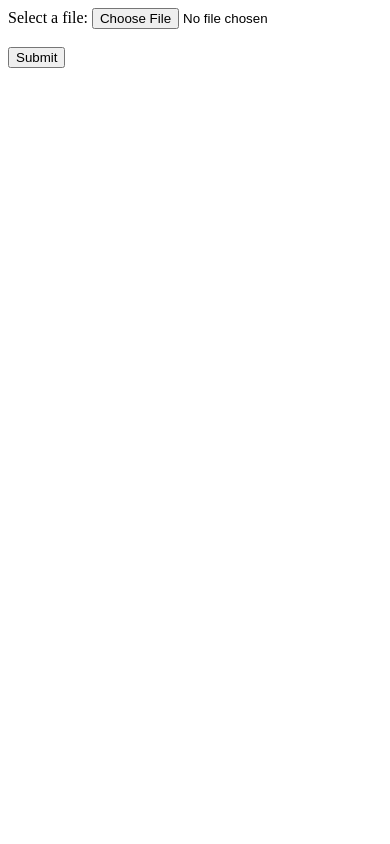
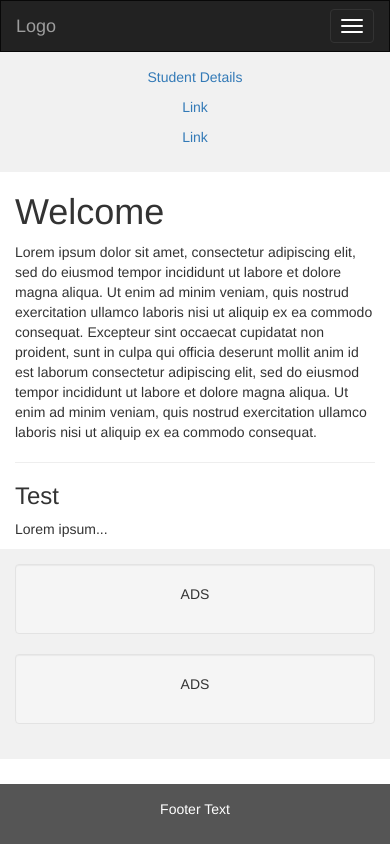
Before and after one commit to IlmanAhmad/University_Website_Project, a Django app: template idu_app/templates/idu_app/home.html in a window 390 px wide. Run offline with Django 3.2, Linux system fonts and the light colour scheme; the template is opened without the code that fills it, so the values that code supplies are empty; some libraries are stand-ins or nearby versions.

Commit message:
Added demo for student registeration form

```diff
--- /dev/null
+++ b/idu_app/static/idu_app/home.css
@@ -0,0 +1,18 @@
+/* Set height of the grid so .sidenav can be 100% (adjust as needed) */
+.row.content {height: 450px}
+
+/* Set gray background color and 100% height */
+.sidenav {
+  padding-top: 20px;
+  background-color: #f1f1f1;
+  height: 1250px;
+}
+
+/* On small screens, set height to 'auto' for sidenav and grid */
+@media screen and (max-width: 767px) {
+  .sidenav {
+    height: auto;
+    padding: 15px;
+  }
+  .row.content {height:auto;}
+}
--- /dev/null
+++ b/idu_app/templates/idu_app/basic.html
@@ -0,0 +1,76 @@
+<!DOCTYPE html>
+<html lang="en">
+
+<head>
+    <title>{% block title %} {% endblock %}</title>
+    <meta charset="utf-8">
+    <meta name="viewport" content="width=device-width, initial-scale=1">
+    <link rel="stylesheet" href="https://maxcdn.bootstrapcdn.com/bootstrap/3.4.1/css/bootstrap.min.css">
+    <script src="https://ajax.googleapis.com/ajax/libs/jquery/3.5.1/jquery.min.js"></script>
+    <script src="https://maxcdn.bootstrapcdn.com/bootstrap/3.4.1/js/bootstrap.min.js"></script>
+    {% block js %} {% endblock %}
+    <style>
+        /* Remove the navbar's default margin-bottom and rounded borders */
+        .navbar {
+            margin-bottom: 0;
+            border-radius: 0;
+        }
+
+        /* Set black background color, white text and some padding */
+        footer {
+            position: fixed;
+            left: 0;
+            bottom: 0;
+            width: 100%;
+            background-color: #555;
+            color: white;
+            padding: 15px;
+        }
+        .fade{
+            opacity:inherit;
+        }
+    </style>
+    {% block css %} {% endblock %}
+</head>
+
+<body>
+    <nav class="navbar navbar-inverse">
+        <div class="container-fluid">
+            <div class="navbar-header">
+                <button type="button" class="navbar-toggle" data-toggle="collapse" data-target="#myNavbar">
+                    <span class="icon-bar"></span>
+                    <span class="icon-bar"></span>
+                    <span class="icon-bar"></span>
+                </button>
+                <a class="navbar-brand" href="#">Logo</a>
+            </div>
+            <div class="collapse navbar-collapse" id="myNavbar">
+                <ul class="nav navbar-nav">
+                    <li class="active"><a href="/home">Home</a></li>
+                    <li><a href="#">About</a></li>
+                    <li><a href="#">Projects</a></li>
+                    <li><a href="#">Contact</a></li>
+                </ul>
+                <ul class="nav navbar-nav navbar-right">
+                    <li><a href="#"><span class="glyphicon glyphicon-log-in"></span> Login</a></li>
+                </ul>
+            </div>
+        </div>
+    </nav>
+    <!-- Loop for displaying messages -->
+    {% for message in messages %}
+    <div class="alert alert-{{ message.tags }} mb-0 alert-dismissible fade show" role="alert">
+        <strong>Message: </strong> {{ message }}
+        <button type="button" class="close" data-dismiss="alert" aria-label="Close">
+            <span aria-hidden="true">&times;</span>
+        </button>
+    </div>
+    {% endfor %}
+    {% block body %} {% endblock %}
+    <footer class="container-fluid text-center">
+        <p>Footer Text</p>
+    </footer>
+
+</body>
+
+</html>
--- a/idu_app/templates/idu_app/home.html
+++ b/idu_app/templates/idu_app/home.html
@@ -1,20 +1,110 @@
-<!DOCTYPE html>
+{% extends 'idu_app/basic.html' %}
+{% load static %}
+<!-- <!DOCTYPE html>
 <html lang="en">
+<head>
+  <title>Bootstrap Example</title>
+  <meta charset="utf-8">
+  <meta name="viewport" content="width=device-width, initial-scale=1">
+  <link rel="stylesheet" href="https://maxcdn.bootstrapcdn.com/bootstrap/3.4.1/css/bootstrap.min.css">
+  <link rel="stylesheet" href="{% static 'idu_app/home.css' %}">
+  <script src="https://ajax.googleapis.com/ajax/libs/jquery/3.5.1/jquery.min.js"></script>
+  <script src="https://maxcdn.bootstrapcdn.com/bootstrap/3.4.1/js/bootstrap.min.js"></script>
+</head>
+<body>
 
-<head>
-    <meta charset="UTF-8">
-    <meta name="viewport" content="width=device-width, initial-scale=1.0">
-    <title>Document</title>
-</head>
+<nav class="navbar navbar-inverse">
+  <div class="container-fluid">
+    <div class="navbar-header">
+      <button type="button" class="navbar-toggle" data-toggle="collapse" data-target="#myNavbar">
+        <span class="icon-bar"></span>
+        <span class="icon-bar"></span>
+        <span class="icon-bar"></span>
+      </button>
+      <a class="navbar-brand" href="#">Logo</a>
+    </div>
+    <div class="collapse navbar-collapse" id="myNavbar">
+      <ul class="nav navbar-nav">
+        <li class="active"><a href="#">Home</a></li>
+        <li><a href="#">About</a></li>
+        <li><a href="#">Projects</a></li>
+        <li><a href="#">Contact</a></li>
+      </ul>
+      <ul class="nav navbar-nav navbar-right">
+        <li><a href="#"><span class="glyphicon glyphicon-log-in"></span> Login</a></li>
+      </ul>
+    </div>
+  </div>
+</nav>
 
-<body>
-    <div class="container mx-3 mt-3">
-        <form method="POST" action="/home/" enctype="multipart/form-data"> {% csrf_token %}
-            <label for="myfile">Select a file:</label>
-            <input type="file" id="myfile" name="excelfile"><br><br>
-            <button type="submit">Submit</button>
-        </form>
+<div class="container-fluid text-center">
+  <div class="row content">
+    <div class="col-sm-2 sidenav">
+      <p><a href="#">Link</a></p>
+      <p><a href="#">Link</a></p>
+      <p><a href="#">Link</a></p>
     </div>
+    <div class="col-sm-8 text-left">
+      <h1>Welcome</h1>
+      <p>Lorem ipsum dolor sit amet, consectetur adipiscing elit, sed do eiusmod tempor incididunt ut labore et dolore magna aliqua. Ut enim ad minim veniam, quis nostrud exercitation ullamco laboris nisi ut aliquip ex ea commodo consequat. Excepteur sint occaecat cupidatat non proident, sunt in culpa qui officia deserunt mollit anim id est laborum consectetur adipiscing elit, sed do eiusmod tempor incididunt ut labore et dolore magna aliqua. Ut enim ad minim veniam, quis nostrud exercitation ullamco laboris nisi ut aliquip ex ea commodo consequat.</p>
+      <hr>
+      <h3>Test</h3>
+      <p>Lorem ipsum...</p>
+    </div>
+    <div class="col-sm-2 sidenav">
+      <div class="well">
+        <p>ADS</p>
+      </div>
+      <div class="well">
+        <p>ADS</p>
+      </div>
+    </div>
+  </div>
+</div>
+
+<footer class="container-fluid text-center">
+  <p>Footer Text</p>
+</footer>
+
 </body>
+</html> -->
+{% block title %}Indira Delhi Unitversity{% endblock %}
+{% block css %}
+<link rel="stylesheet" href="{% static 'idu_app/home.css' %}">
+{% endblock %}
 
-</html>
+{% block body %}
+<div class="container-fluid text-center">
+    <div class="row content">
+      <div class="col-sm-2 sidenav">
+        <p><a href="studetails/">Student Details</a></p>
+        <p><a href="#">Link</a></p>
+        <p><a href="#">Link</a></p>
+      </div>
+      <div class="col-sm-8 text-left">
+        <h1>Welcome</h1>
+        <p>Lorem ipsum dolor sit amet, consectetur adipiscing elit, sed do eiusmod tempor incididunt ut labore et dolore magna aliqua. Ut enim ad minim veniam, quis nostrud exercitation ullamco laboris nisi ut aliquip ex ea commodo consequat. Excepteur sint occaecat cupidatat non proident, sunt in culpa qui officia deserunt mollit anim id est laborum consectetur adipiscing elit, sed do eiusmod tempor incididunt ut labore et dolore magna aliqua. Ut enim ad minim veniam, quis nostrud exercitation ullamco laboris nisi ut aliquip ex ea commodo consequat.</p>
+        <hr>
+        <h3>Test</h3>
+        <p>Lorem ipsum...</p>
+      </div>
+      <div class="col-sm-2 sidenav">
+        <div class="well">
+          <p>ADS</p>
+        </div>
+        <div class="well">
+          <p>ADS</p>
+        </div>
+      </div>
+    </div>
+  </div>
+  {% endblock %}
+
+
+<!-- <div class="container">
+    <form method="POST" action="/home/" enctype="multipart/form-data"> {% csrf_token %}
+        <label for="myfile">Select a file:</label>
+        <input type="file" id="myfile" name="excelfile"><br><br>
+        <button type="submit">Submit</button>
+    </form>
+</div> -->
--- a/idu_app/urls.py
+++ b/idu_app/urls.py
@@ -5,5 +5,6 @@ from idu_app import views
 app_name = 'idu'
 urlpatterns = [
     path('', views.home, name='home'),
+    path('studetails/', views.studetails, name='studetails'),
 
 ]
```
Also changed, not shown: demo.md (added, +2 -0 lines), idu_app/static/idu_app/studetails.css (added, +29 -0 lines), idu_app/templates/idu_app/studetails.html (added, +24 -0 lines), idu_app/views.py (+15 -6 lines), Images/registeration.gif (added), 1 other file.
